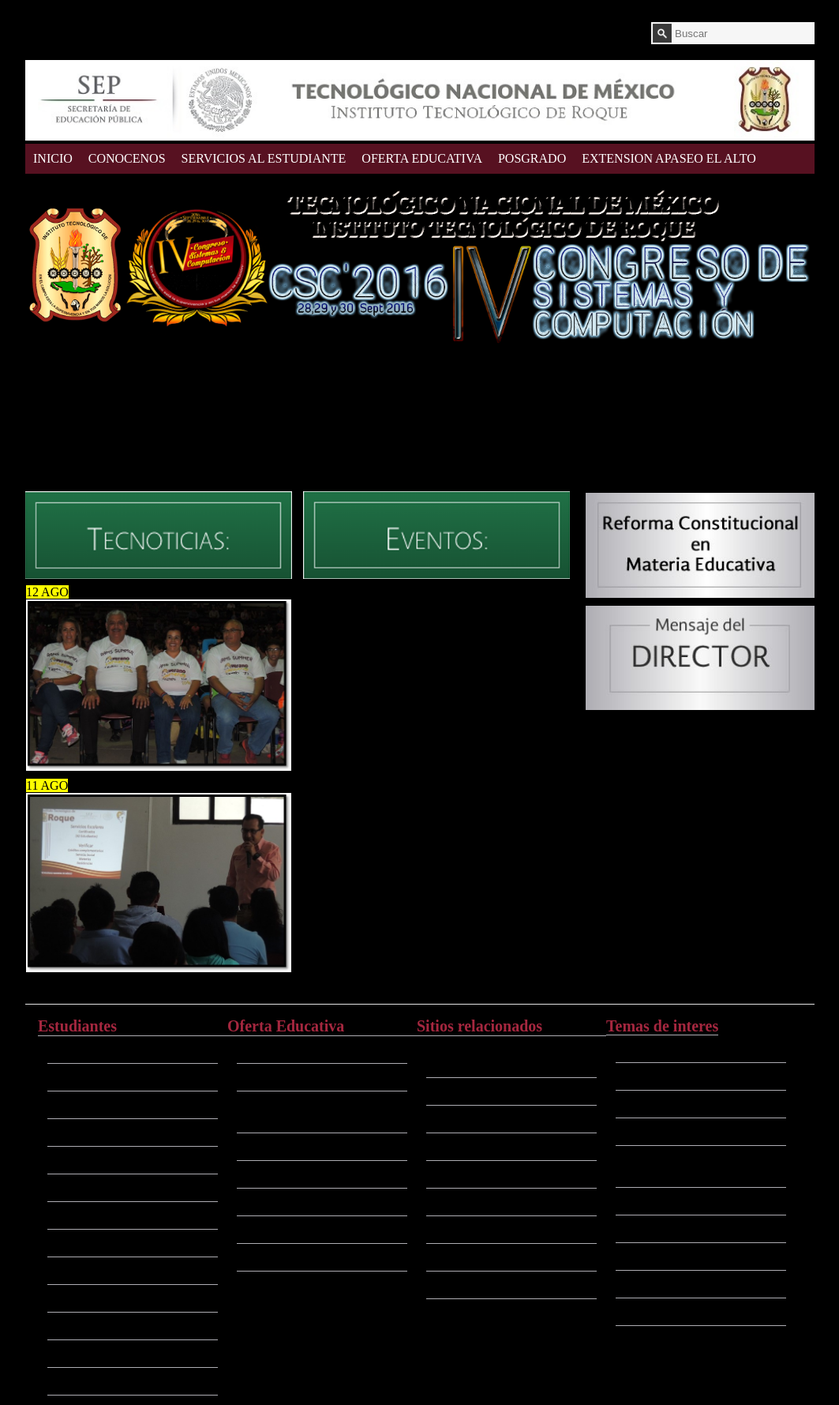
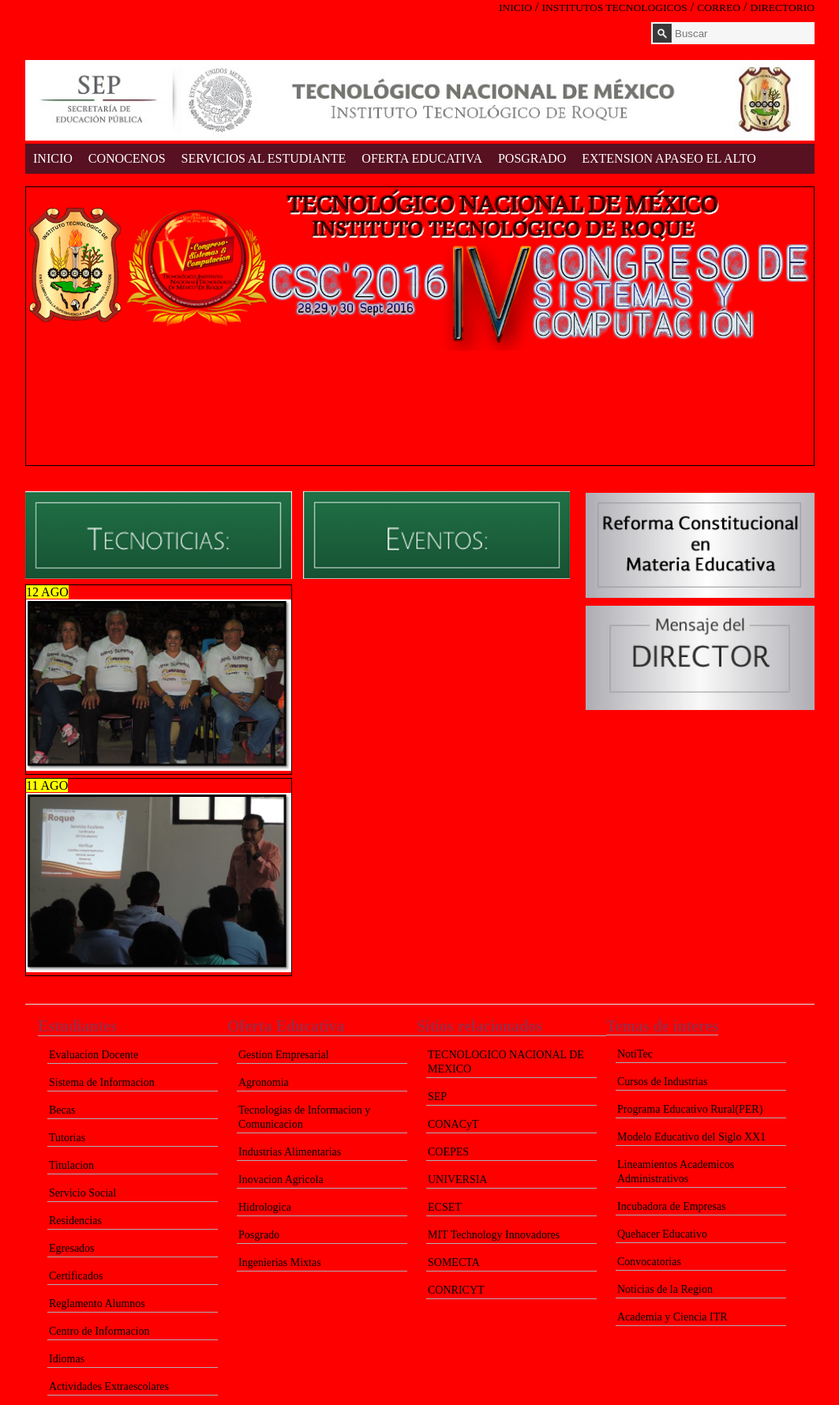
Before and after one commit to EiffelArt/itroque, a PHP site: page / in a window 1280 px wide. Shown: the whole page at 79% size, without its empty margins (108-1171 px from the left). Run offline with PHP 8.4, Linux system fonts and the light colour scheme.

Commit message:
se cambio titulo

```diff
--- a/index.php
+++ b/index.php
@@ -1,7 +1,7 @@
 <!DOCTYPE html>
 <html>
 <head>
-	<title>INSTITUTO TECNOLOGICO DE ROQUE - CON GIT - VERSION DOS</title>
+	<title>INSTITUTO TECNOLOGICO DE ROQUE TNM - CON GIT - VERSION DOS</title>
 	<link rel="stylesheet" type="text/css" href="style.css">
 		<script type="text/javascript" src="js/jquery-latest.js"></script>
 		<script type="text/javascript" >
--- a/style - copia.css
+++ b/style - copia.css
@@ -3,7 +3,7 @@
 	margin: 0;
 }
 body{
-	background-color: black;
+	background-color: red;
 }
 .contenedor{
 	width: 80%;
--- a/style.css
+++ b/style.css
@@ -3,7 +3,7 @@
 	margin: 0;
 }
 body{
-	background-color: black;
+	background-color: red;
 }
 .contenedor{
 	width: 80%;
```
